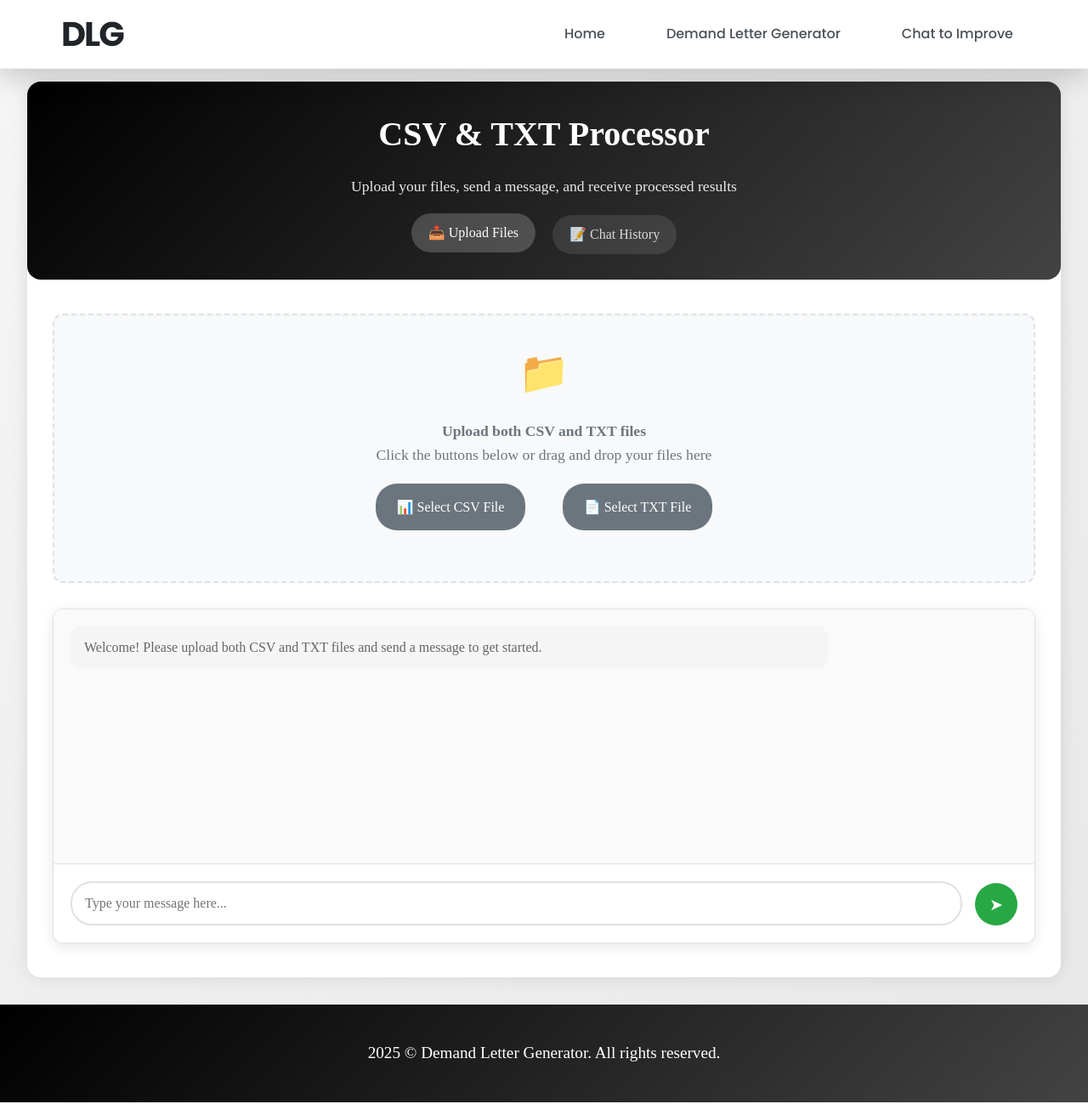
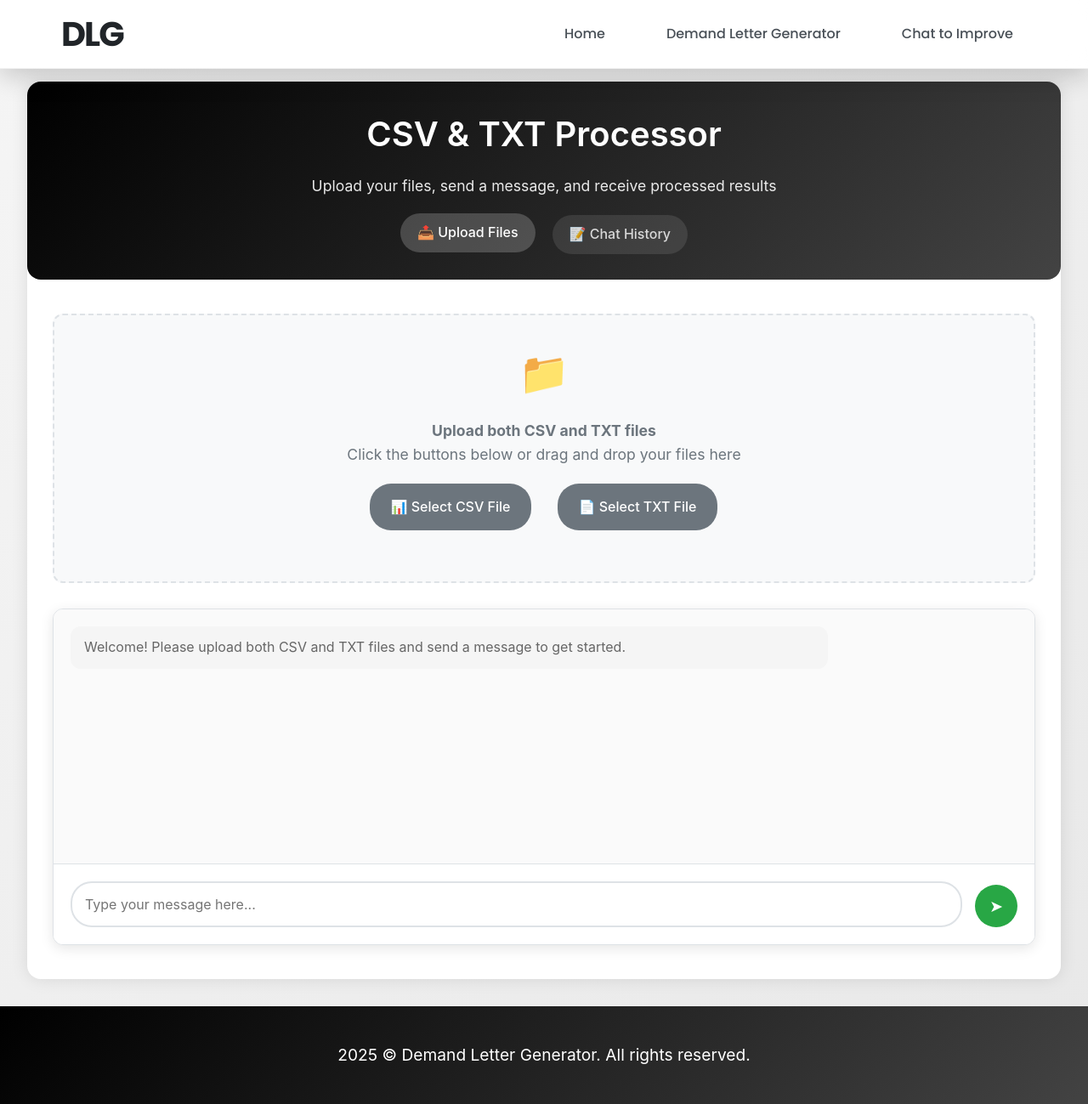
Before and after one commit to arcthaneaidelta/Docx-generation-with-database, a Flask app: page / in a window 1280 px wide. Shown: the whole page at 85% size. Run offline with Flask 3, Linux system fonts and the light colour scheme.

Commit message:
Update base.html

```diff
--- a/Flask_App/templates/base.html
+++ b/Flask_App/templates/base.html
@@ -13,8 +13,8 @@
       }
 
       body {
-/*         font-family: -apple-system, BlinkMacSystemFont, "Segoe UI", Roboto,
-          Oxygen, Ubuntu, Cantarell, sans-serif; */
+        font-family: -apple-system, BlinkMacSystemFont, "Segoe UI", Roboto,
+          Oxygen, Ubuntu, Cantarell, sans-serif;
         line-height: 1.6;
         color: #333;
         background: linear-gradient(135deg, #f5f5f5 0%, #e8e8e8 100%);
@@ -111,7 +111,6 @@
           padding: 20px 15px;
         }
       }
-      @import url("https://fonts.googleapis.com/css2?family=Poppins:wght@300;400;500;600;700&display=swap");
       .navbar {
         font-family: "Poppins", sans-serif;
         background: rgba(255, 255, 255, 0.95);
```
